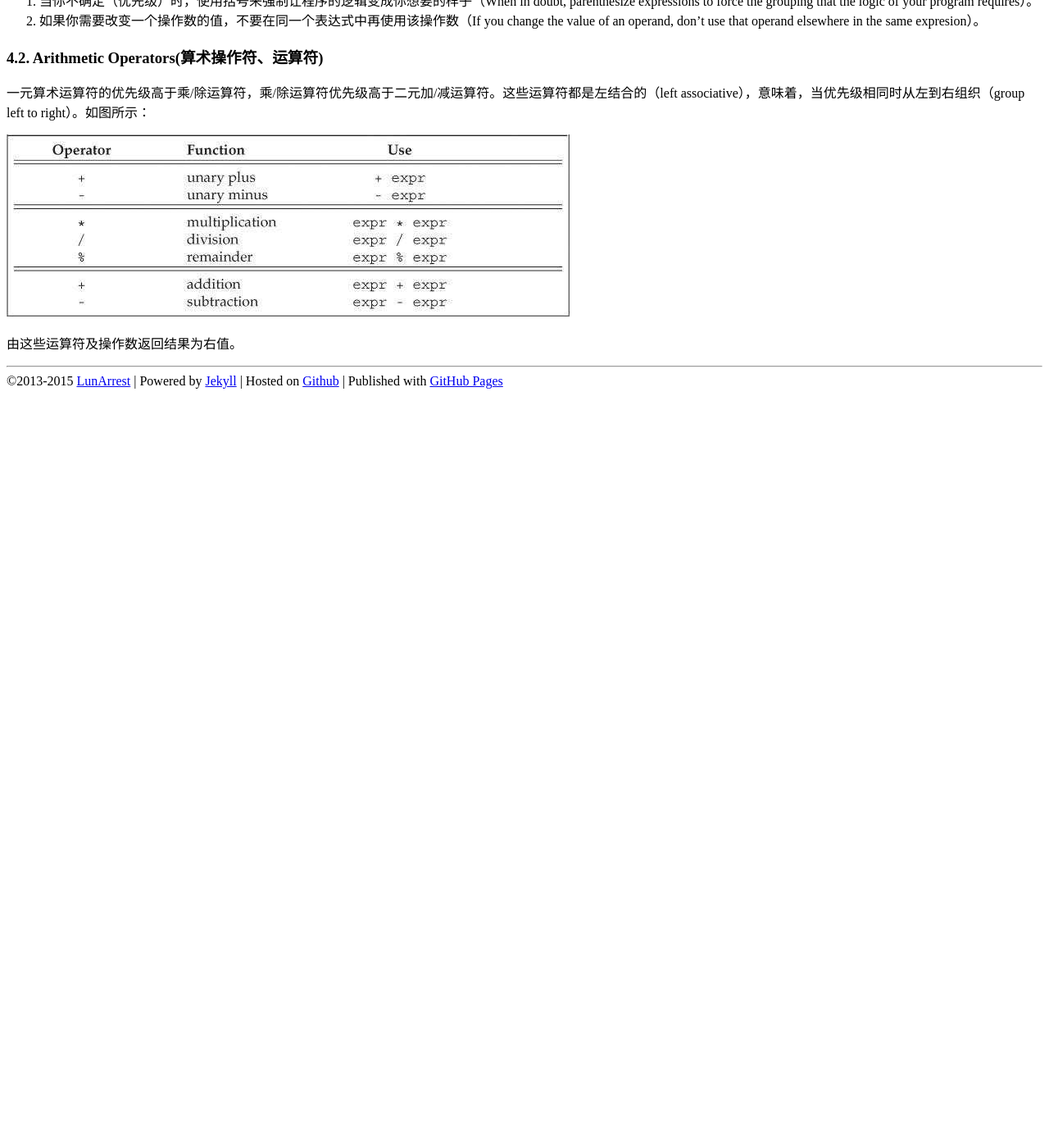
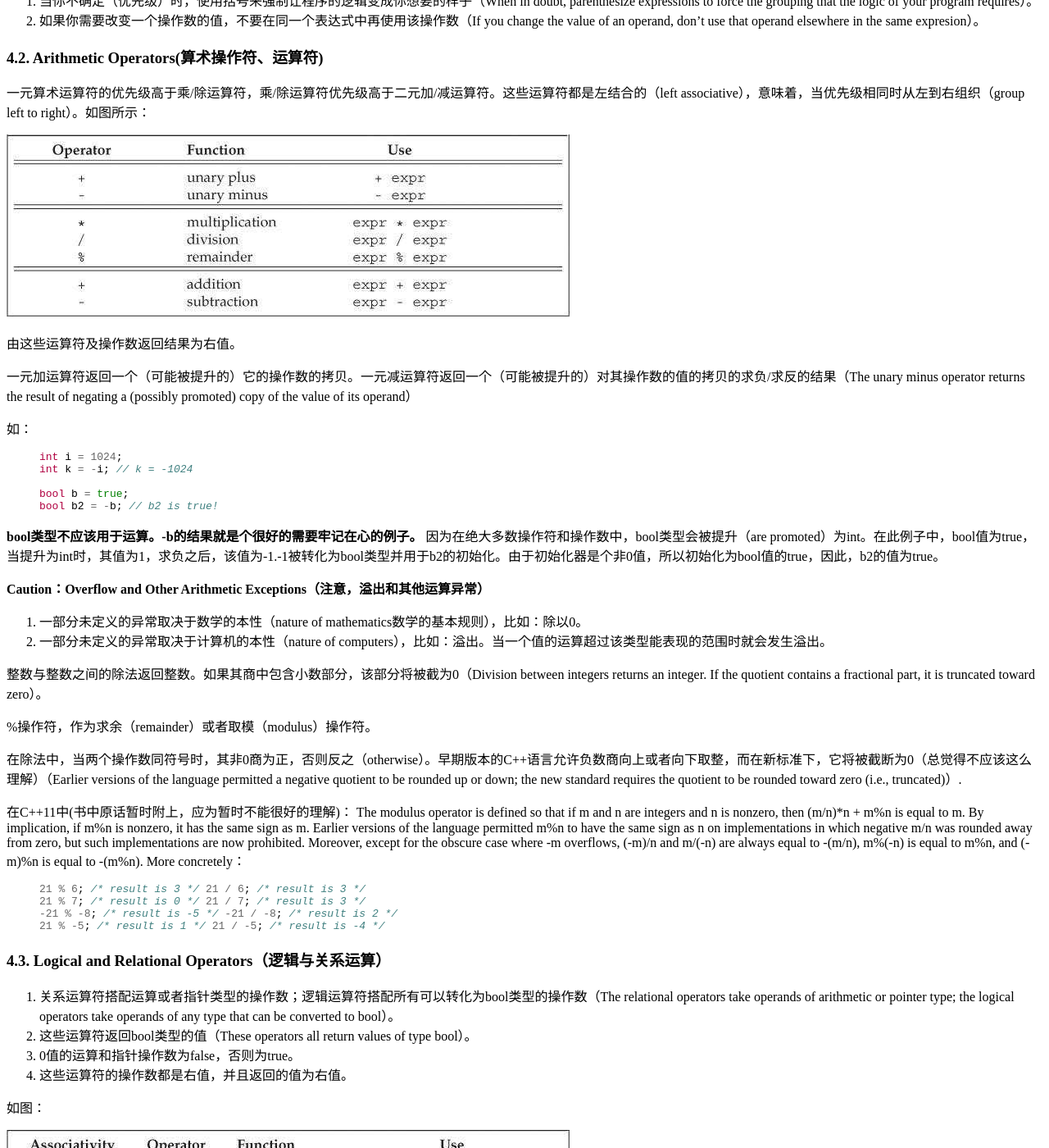
Before and after one commit to LunArrest/LunArrest.github.io, a Jekyll site: the page built from _posts/2015-03-03-cpp-primer-5th-memo.md, in a window 1280 px wide and 1400 px high, scrolled down 2145 px. Shown: the whole window at 82% size. Built offline with Jekyll 4.4.1, drawn with Linux system fonts in a browser that asks for light colours; before the commit the page ends 2627 px from its top, so only the background shows below that.

Commit message:
- 第四章笔记

```diff
--- a/_posts/2015-03-03-cpp-primer-5th-memo.md
+++ b/_posts/2015-03-03-cpp-primer-5th-memo.md
@@ -115,3 +115,56 @@ Advice: Managing Compound Expressions（关于管理复合表达式的建议）
 ![arithmetic_operators](/images/C++Primer/arithmetic_operators.png "arithmetic_operators")
 
 由这些运算符及操作数返回结果为右值。
+
+一元加运算符返回一个（可能被提升的）它的操作数的拷贝。一元减运算符返回一个（可能被提升的）对其操作数的值的拷贝的求负/求反的结果（The unary minus operator returns the result of negating a (possibly promoted) copy of the value of its operand）
+
+如：
+
+{% highlight C++ %}
+int i = 1024;
+int k = -i; // k = -1024
+bool b = true;
+bool b2 = -b; // b2 is true!
+{% endhighlight %}
+
+**bool类型不应该用于运算。-b的结果就是个很好的需要牢记在心的例子。**
+因为在绝大多数操作符和操作数中，bool类型会被提升（are promoted）为int。在此例子中，bool值为true，当提升为int时，其值为1，求负之后，该值为-1.-1被转化为bool类型并用于b2的初始化。由于初始化器是个非0值，所以初始化为bool值的true，因此，b2的值为true。
+
+**Caution：Overflow and Other Arithmetic Exceptions（注意，溢出和其他运算异常）**
+
+1. 一部分未定义的异常取决于数学的本性（nature of mathematics数学的基本规则），比如：除以0。
+2. 一部分未定义的异常取决于计算机的本性（nature of computers），比如：溢出。当一个值的运算超过该类型能表现的范围时就会发生溢出。
+
+整数与整数之间的除法返回整数。如果其商中包含小数部分，该部分将被截为0（Division between integers returns an integer. If the quotient contains a fractional part, it is truncated toward zero）。
+
+%操作符，作为求余（remainder）或者取模（modulus）操作符。
+
+在除法中，当两个操作数同符号时，其非0商为正，否则反之（otherwise）。早期版本的C++语言允许负数商向上或者向下取整，而在新标准下，它将被截断为0（总觉得不应该这么理解）（Earlier versions of the language permitted a negative quotient to be rounded up or down; the new standard requires the quotient to be rounded toward zero (i.e., truncated)）.
+
+在C++11中(书中原话暂时附上，应为暂时不能很好的理解)：
+The modulus operator is defined so that if m and n are integers and n is nonzero,
+then (m/n)*n + m%n is equal to m. By implication, if m%n is nonzero, it has the same
+sign as m. Earlier versions of the language permitted m%n to have the same sign as n
+on implementations in which negative m/n was rounded away from zero, but such
+implementations are now prohibited. Moreover, except for the obscure case where -m
+overflows, (-m)/n and m/(-n) are always equal to -(m/n), m%(-n) is equal to
+m%n, and (-m)%n is equal to -(m%n). More concretely：
+
+{% highlight C++ %}
+21 % 6; /* result is 3 */ 21 / 6; /* result is 3 */
+21 % 7; /* result is 0 */ 21 / 7; /* result is 3 */
+-21 % -8; /* result is -5 */ -21 / -8; /* result is 2 */
+21 % -5; /* result is 1 */ 21 / -5; /* result is -4 */
+{% endhighlight %}
+
+
+### 4.3. Logical and Relational Operators（逻辑与关系运算）
+
+1. 关系运算符搭配运算或者指针类型的操作数；逻辑运算符搭配所有可以转化为bool类型的操作数（The relational operators take operands of arithmetic or pointer type; the logical operators take operands of any type that can be converted to bool）。
+2. 这些运算符返回bool类型的值（These operators all return values of type bool）。
+3. 0值的运算和指针操作数为false，否则为true。
+4. 这些运算符的操作数都是右值，并且返回的值为右值。
+
+如图：
+
+![logical_relational_operators](/images/C++Primer/logical_relational_operators.png "logical_relational_operators")
```
Also changed, not shown: images/C++Primer/logical_relational_operators.png (added).
